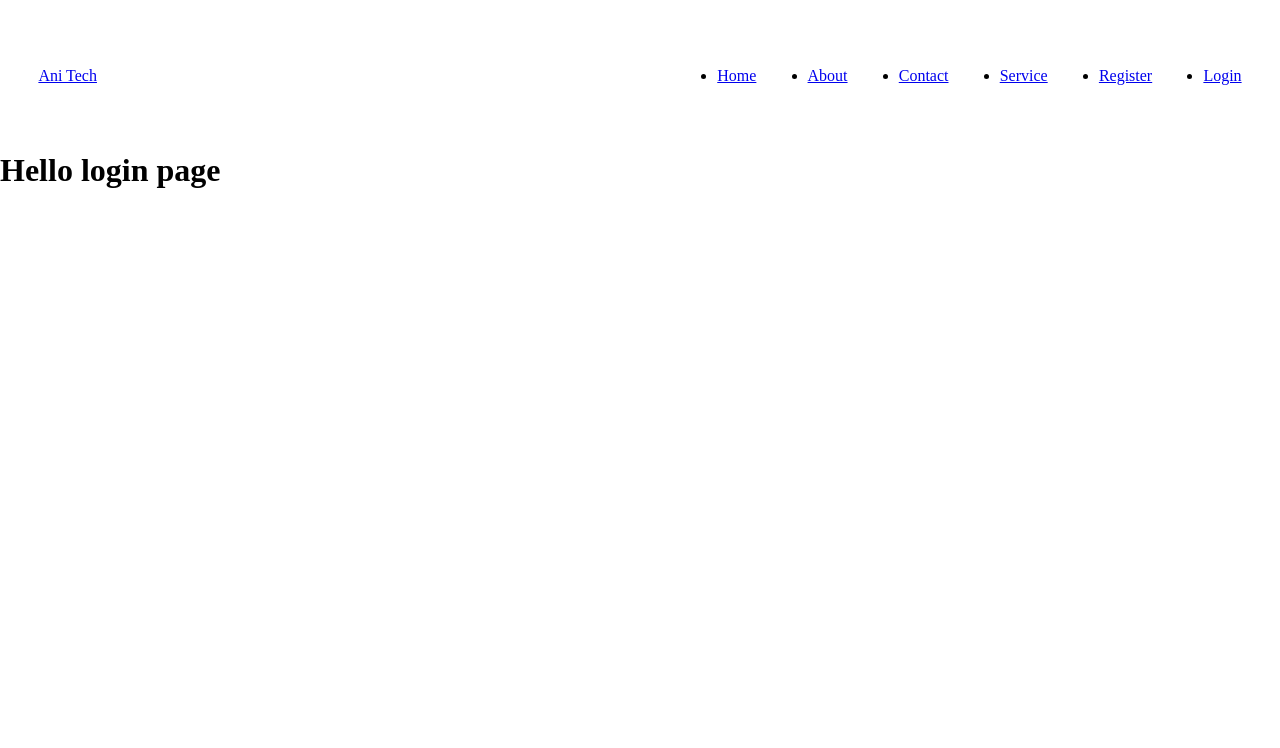
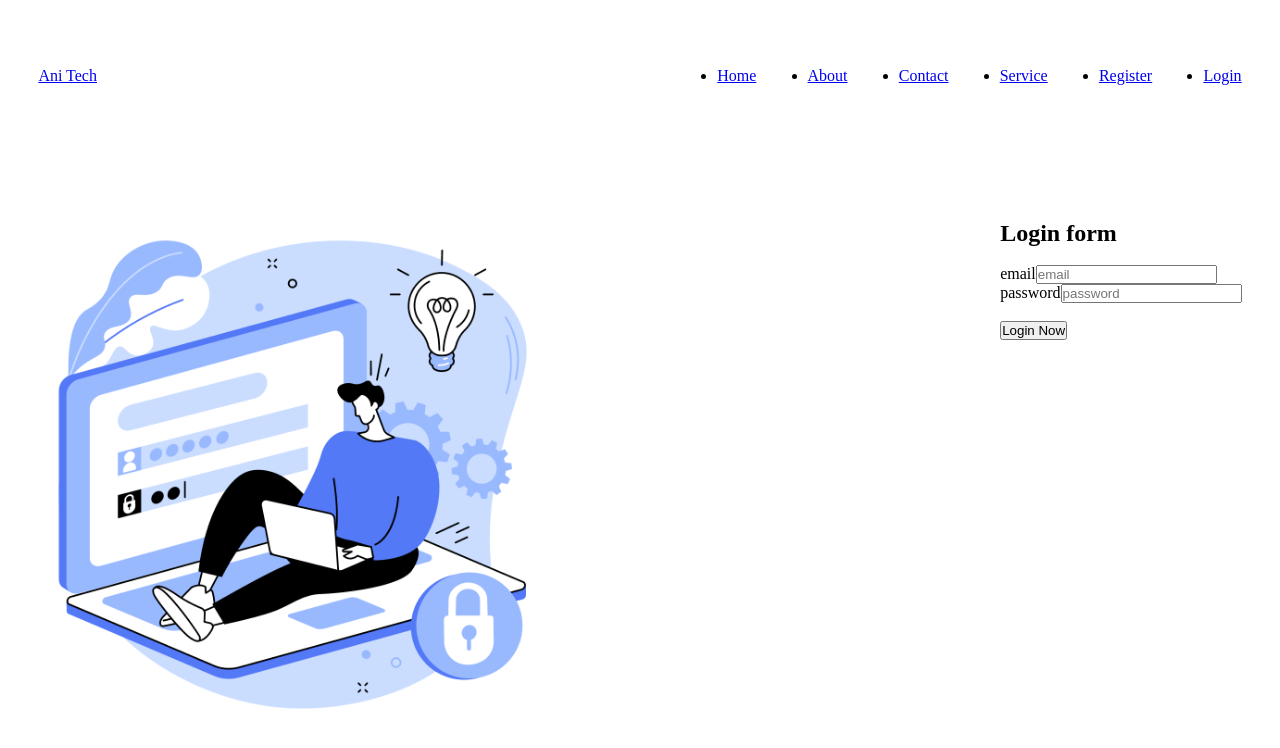
Before and after one commit to anirudhhbehera/MERN-Jan-2024, a React (Vite) app in the folder Client/: page /login in a window 1280 px wide. Shown: the top 748 px of the page. Built offline with nearby package versions, Linux system fonts and the light colour scheme.

Commit message:
Storing Login form data in React state

```diff
--- a/Client/src/pages/Login.jsx
+++ b/Client/src/pages/Login.jsx
@@ -1,4 +1,95 @@
+import { useState } from "react";
+
 export const Login=()=>{
+    const [user, setUser] = useState({
+        // username: "",
+        email: "",
+        // phone: "",
+        password: "",
+      });
+
+      const handleInput = (e) => {
+        console.log(e);
+        let name = e.target.name;
+        let value = e.target.value;
+
+        setUser({
+          ...user,
+          [name]: value,
+        });
+      };
+
+      // handle form on submit
+      const handleSubmit = (e) => {
+        e.preventDefault();
+        console.log(user);
+      };
     return(
-    <h1>Hello login page</h1>)
+    <>
+     <section>
+        <main>
+          <div className="section-registration">
+            <div className="container grid grid-two-cols">
+              <div className="registration-image">
+                <img
+                  src="/images/login.png"
+                  alt="a girl is trying to do registration"
+                  width="500"
+                  height="500"
+                />
+              </div>
+              <div className="registration-form">
+                <h1 className="main-heading mb-3">Login form</h1>
+                <br />
+                <form onSubmit={handleSubmit}>
+                  {/* <div>
+                    <label htmlFor="username">username</label>
+                    <input
+                      type="text"
+                      name="username"
+                      value={user.username}
+                      onChange={handleInput}
+                      placeholder="username"
+                    />
+                  </div> */}
+                  <div>
+                    <label htmlFor="email">email</label>
+                    <input
+                      type="text"
+                      name="email"
+                      value={user.email}
+                      onChange={handleInput}
+                      placeholder="email"
+                    />
+                  </div>
+                  {/* <div>
+                    <label htmlFor="phone">phone</label>
+                    <input
+                      type="number"
+                      name="phone"
+                      value={user.phone}
+                      onChange={handleInput}
+                    />
+                  </div> */}
+                  <div>
+                    <label htmlFor="password">password</label>
+                    <input
+                      type="password"
+                      name="password"
+                      value={user.password}
+                      onChange={handleInput}
+                      placeholder="password"
+                    />
+                  </div>
+                  <br />
+                  <button type="submit" className="btn btn-submit">
+                    Login Now
+                  </button>
+                </form>
+              </div>
+            </div>
+          </div>
+        </main>
+      </section>
+    </>)
 }
```
